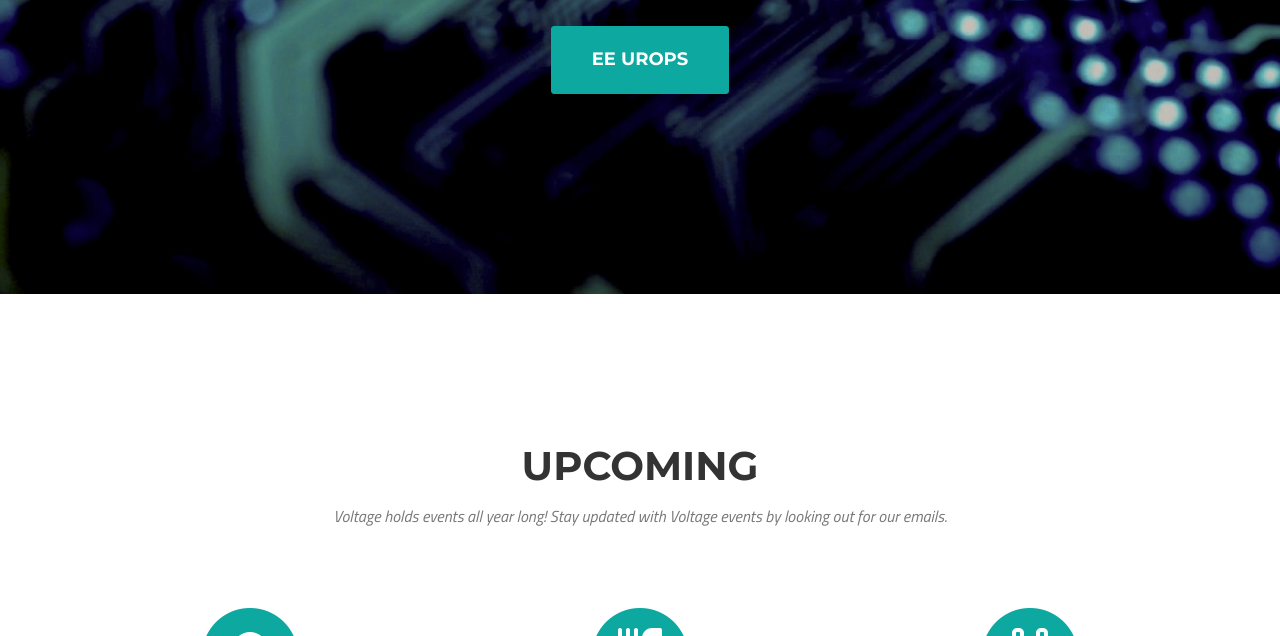
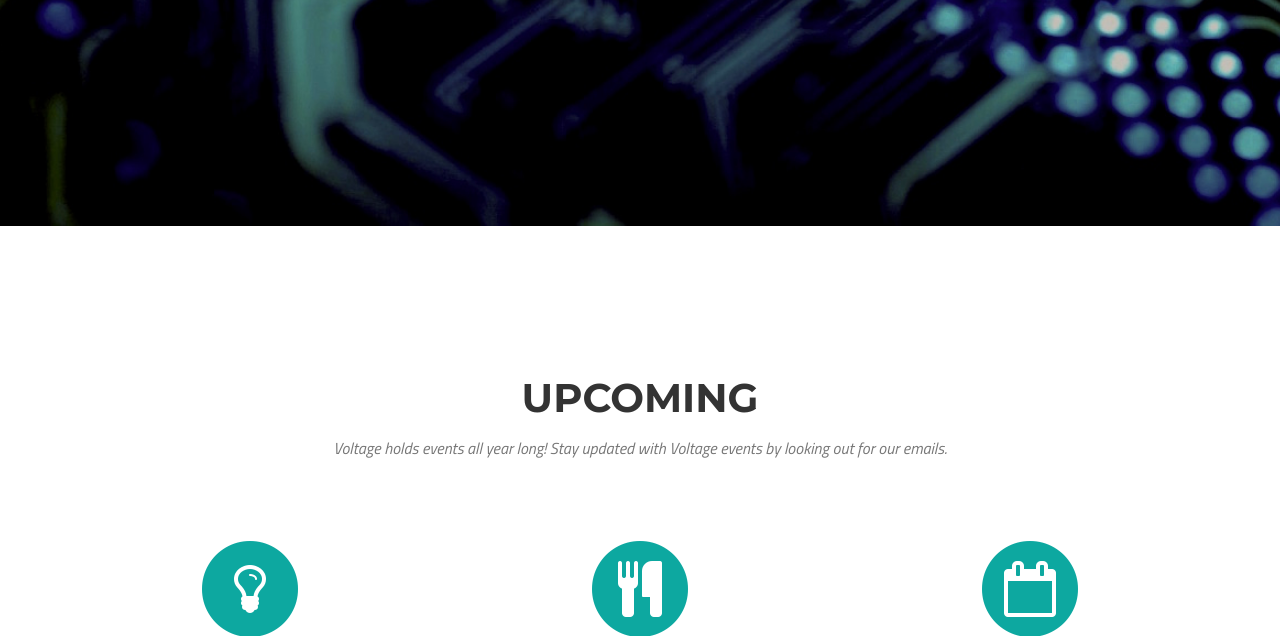
Before and after one commit to pshirlyn/voltage, a website: page voltage-test/index.html in a window 1280 px wide. Shown: the part 464-1100 px from the top of the page. Drawn offline with nearby package versions, Linux system fonts and the light colour scheme.

Commit message:
take off urop button and added to button

```diff
--- a/voltage-test/index.html
+++ b/voltage-test/index.html
@@ -81,7 +81,7 @@
             <div class="intro-text">
                 <div class="intro-lead-in">MIT IEEE/ACM's Electrical Engineering Subcommittee</div>
                 <div class="intro-heading">Voltage</div>
-                <a href="ee_urops.pdf" class="page-scroll btn btn-xl">EE UROPs</a>
+                <!-- <a href="ee_urops.pdf" class="page-scroll btn btn-xl">EE UROPs</a> -->
             </div>
         </div>
     </header>
@@ -550,7 +550,7 @@
                 </div>
                 <div class="col-md-4">
                     <ul class="list-inline quicklinks">
-                        <li><a href="#">EE UROPs</a>
+                        <li><a href="ee_urops.pdf">EE UROPs</a>
                         </li>
                         <li><a href="https://docs.google.com/document/d/1Nhbv08o34qahRSTc-GQv7CM8_mTN-4NWZEyNmfIeNww/edit?usp=sharing">EE Field Guide</a>
                         </li>
```
